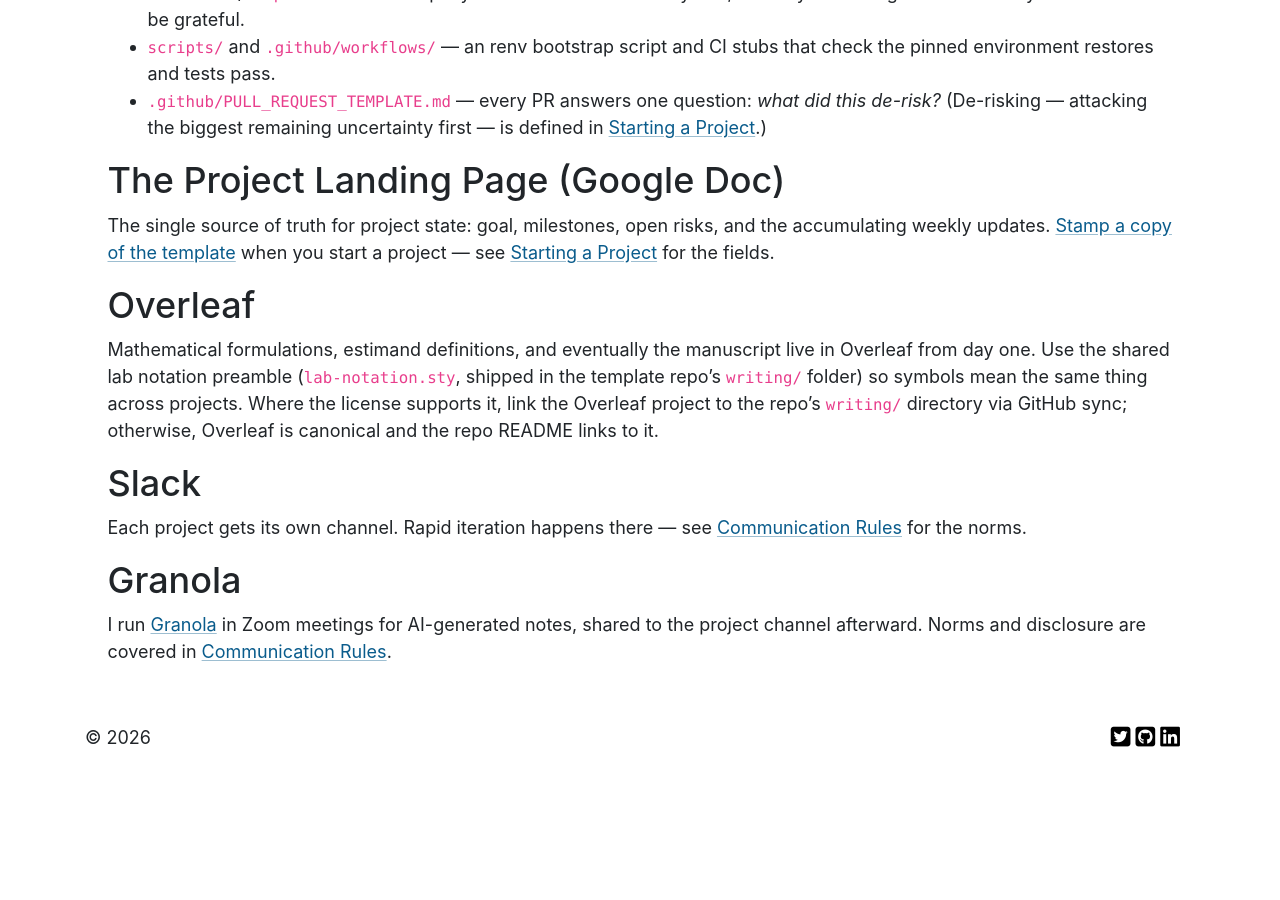
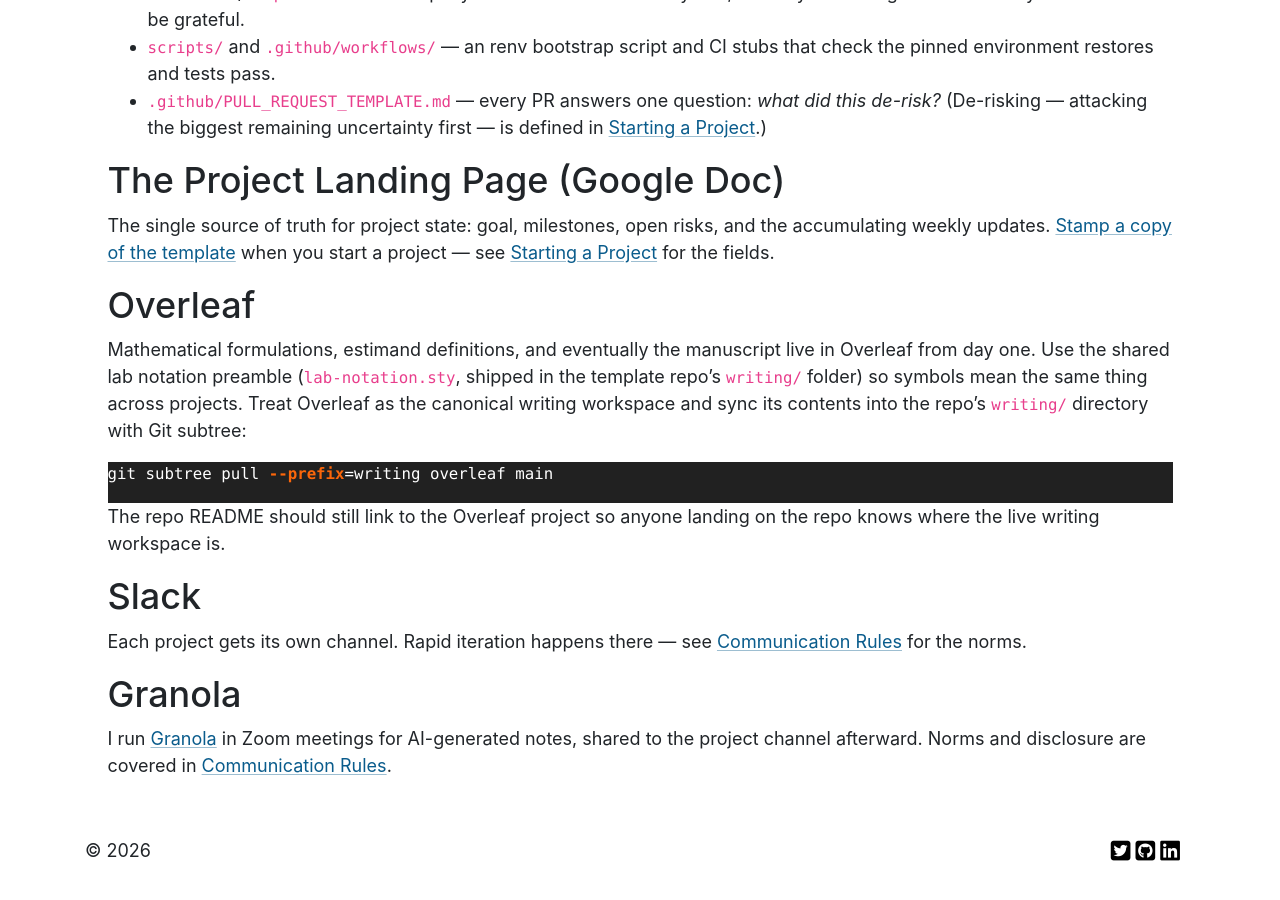
Before and after one commit to wdempsey/wdempsey.netlify, a Jekyll site: the page built from pages/lab/infrastructure.md, in a window 1280 px wide and 900 px high, scrolled down 706 px. Built offline with Jekyll 4.4.1, drawn with Linux system fonts in a browser that asks for light colours; nearby versions of some CDN libraries; comment, search, counter and statistics services are not loaded; before the commit the page ends 1493 px from its top, so only the background shows below that.

Commit message:
Update lab Overleaf guidance and NeurIPS role

````diff
--- a/pages/lab/infrastructure.md
+++ b/pages/lab/infrastructure.md
@@ -29,7 +29,13 @@
 
 ## Overleaf
 
-Mathematical formulations, estimand definitions, and eventually the manuscript live in Overleaf from day one. Use the shared lab notation preamble (`lab-notation.sty`, shipped in the template repo's `writing/` folder) so symbols mean the same thing across projects. Where the license supports it, link the Overleaf project to the repo's `writing/` directory via GitHub sync; otherwise, Overleaf is canonical and the repo README links to it.
+Mathematical formulations, estimand definitions, and eventually the manuscript live in Overleaf from day one. Use the shared lab notation preamble (`lab-notation.sty`, shipped in the template repo's `writing/` folder) so symbols mean the same thing across projects. Treat Overleaf as the canonical writing workspace and sync its contents into the repo's `writing/` directory with Git subtree:
+
+```bash
+git subtree pull --prefix=writing overleaf main
+```
+
+The repo README should still link to the Overleaf project so anyone landing on the repo knows where the live writing workspace is.
 
 ## Slack
 
````
Also changed, not shown: index.md (+1 -1 lines).
